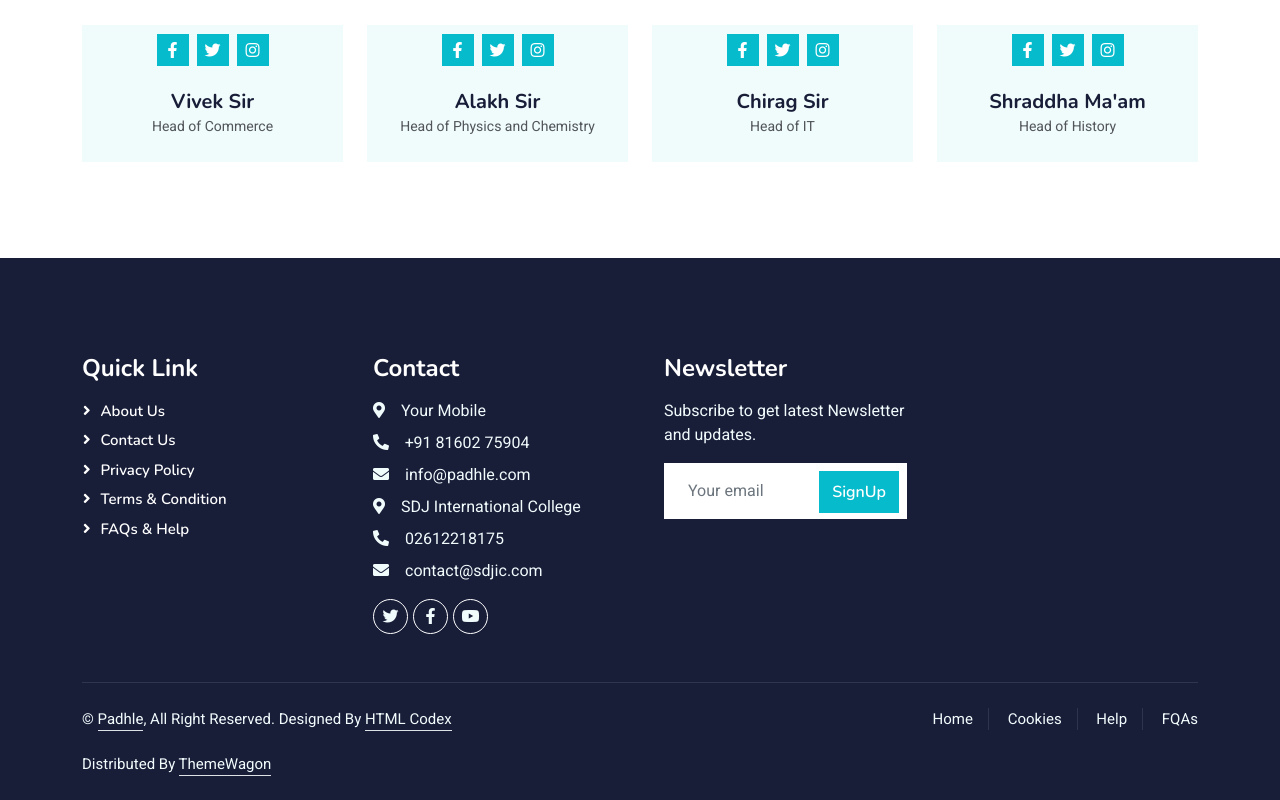
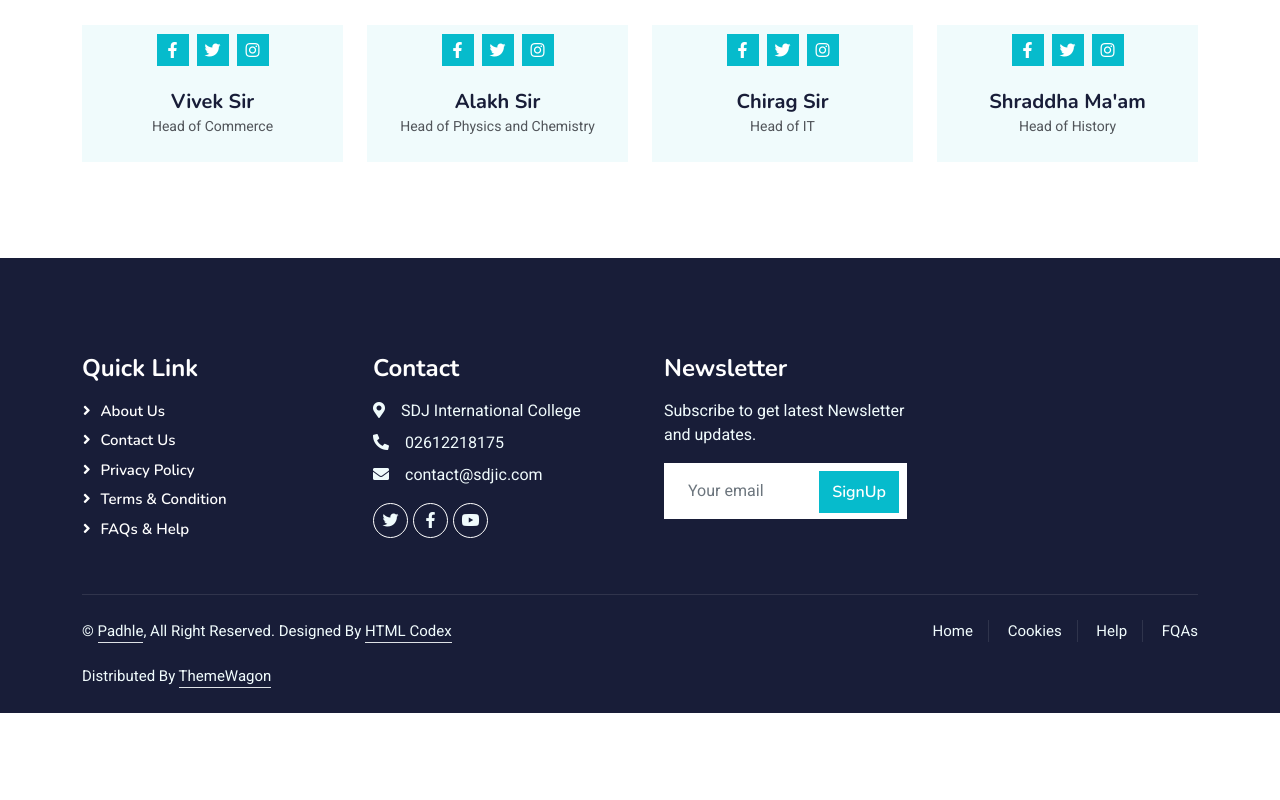
Before and after one commit to MayankGupta99/Elearning-SDJ-Project, a plain HTML site: page about.html in a window 1280 px wide. Shown: the part 1445-2245 px from the top of the page. After the commit the page ends 2158 px from the top, so only its background shows below. Drawn offline with nearby package versions, Linux system fonts and the light colour scheme.

Commit message:
contact details updated

```diff
--- a/about.html
+++ b/about.html
@@ -296,9 +296,6 @@
                 </div>
                 <div class="col-lg-3 col-md-6">
                     <h4 class="text-white mb-3">Contact</h4>
-                    <p class="mb-2"><i class="fa fa-map-marker-alt me-3"></i>Your Mobile</p>
-                    <p class="mb-2"><i class="fa fa-phone-alt me-3"></i>+91 81602 75904</p>
-                    <p class="mb-2"><i class="fa fa-envelope me-3"></i>info@padhle.com</p>
                     <p class="mb-2"><i class="fa fa-map-marker-alt me-3"></i>SDJ International College</p>
                     <p class="mb-2"><i class="fa fa-phone-alt me-3"></i>02612218175</p>
                     <p class="mb-2"><i class="fa fa-envelope me-3"></i>contact@sdjic.com</p>
```
